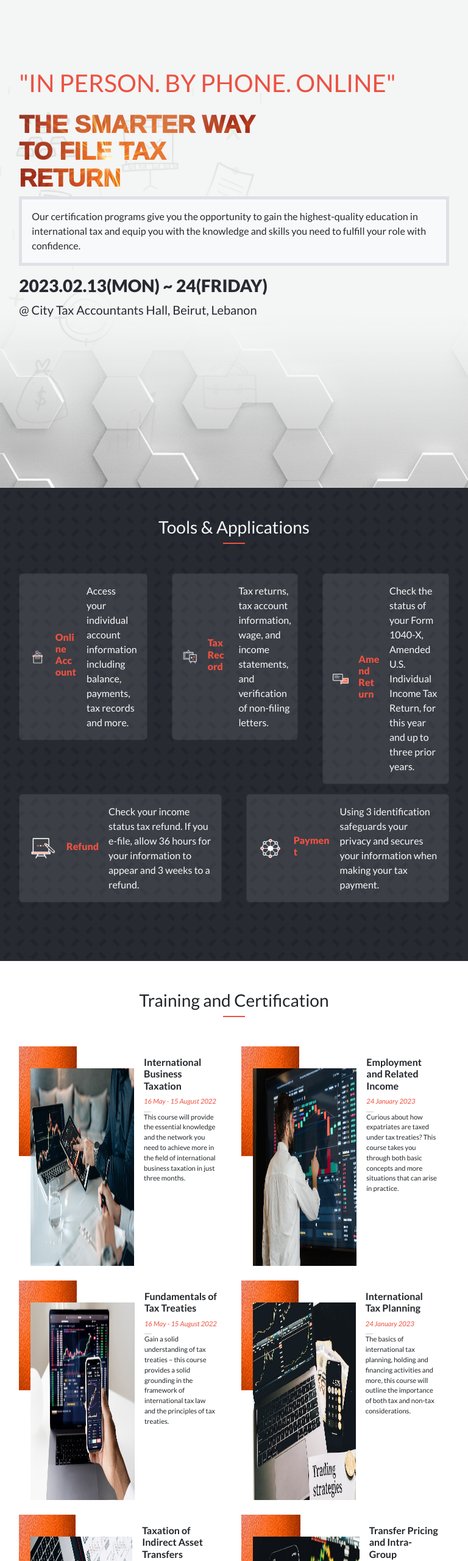
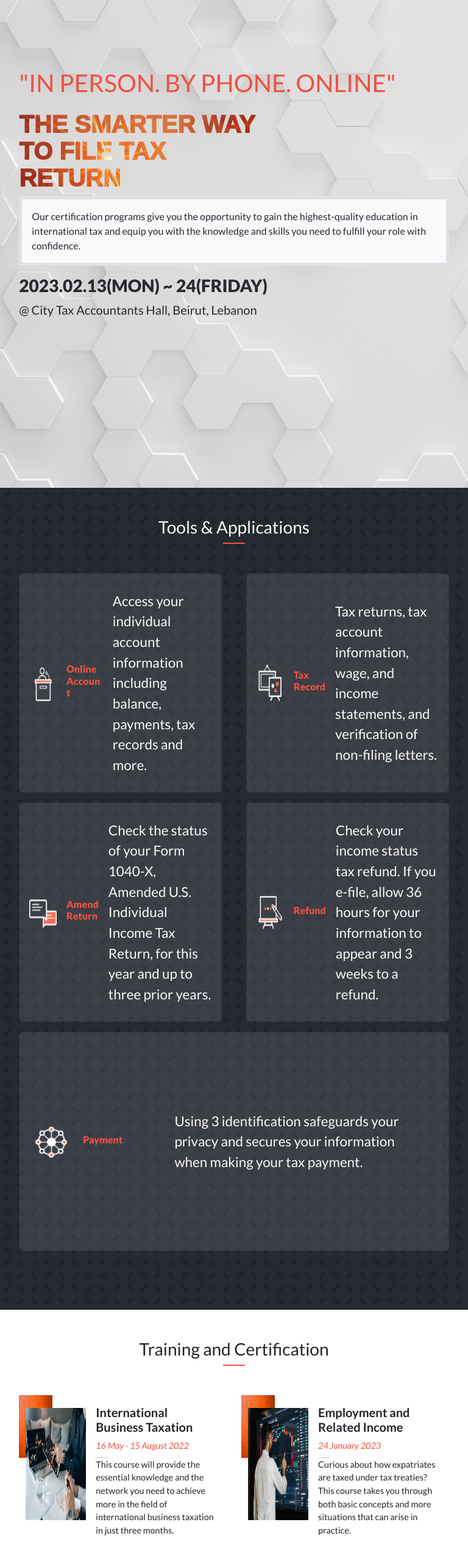
Before and after one commit to HanaSabih/capstone-project1-accountant-website, a website: page index.html in a window 768 px wide. Shown: the top 2560 px of the page at 61% size. Drawn offline with nearby package versions, Linux system fonts and the light colour scheme; a web font is replaced by a local one.

Commit message:
Update style.css

```diff
--- a/style.css
+++ b/style.css
@@ -20,8 +20,6 @@ body {
 
 a {
   text-decoration: none;
-
-  /* color: white; */
 }
 
 a:hover {
@@ -66,11 +64,14 @@ a:hover {
 
 /* hero section */
 .hero {
-  background-image:
-    url("./assets/images/hero/hero-1.png"),
-    url("./assets/images/hero/hero3.jpg");
-  background-position: center;
+  background:
+    linear-gradient(
+      rgba(242, 237, 237, 0.5),
+      rgba(242, 237, 237, 0.5)
+    ),
+    url(./assets/images/hero/hero3.jpg);
   background-repeat: no-repeat;
+  background-position: center center;
   background-size: cover;
 }
 
@@ -91,8 +92,6 @@ a:hover {
   font-weight: 1000;
   font-size: 5rem;
   line-height: 1.1;
-
-  /* background-clip: text; */
   -webkit-background-clip: text;
   background-image: url(./assets/images/hero/hbgd6.jpg);
   background-position: left 23%, right top;
@@ -120,7 +119,7 @@ a:hover {
 
 /* course Section */
 .courseSection .images {
-  width: 70%;
+  width: 100%;
   margin: 1rem;
 }
 
@@ -190,6 +189,10 @@ a:hover {
   background-size: cover;
 }
 
+.toolsapp .card:hover {
+  border: 1px solid white;
+}
+
 @media screen and (min-width: 768px) {
   .width8 {
     width: 80%;
@@ -197,6 +200,14 @@ a:hover {
 
   .width5 {
     width: 50%;
+  }
+
+  .toolsapp .card {
+    height: 45vh;
+  }
+
+  .toolsapp .card-text {
+    font-size: 2.8vh;
   }
 
   /* header */
@@ -215,7 +226,7 @@ a:hover {
   }
 
   .nav-link {
-    margin-left: 10vh;
+    margin-left: 2rem;
   }
 
   .nav-item .btn {
@@ -286,6 +297,10 @@ a:hover {
 
   .desksection {
     background-color: #2e2e2e;
+  }
+
+  .courseSection h3 {
+    font-size: 3vh;
   }
 }
 
@@ -449,21 +464,26 @@ a:hover {
 
   /* courseSection */
   .courseSection .card {
-    height: 45vh;
+    height: 16rem;
   }
 
   .courseSection .images {
-    width: 150vh;
+    width: 50%;
     margin: 0;
     margin-right: 1rem;
-  }
-
-  .courseSection .card-title {
-    font-size: 1rem;
+    height: 80%;
   }
 
   .courseSection p {
-    font-size: 0.7rem;
+    font-size: 1.8vh;
+  }
+
+  .courseSection h3 {
+    font-size: 3vh;
+  }
+
+  .courseSection .card-body {
+    width: 95%;
   }
 
   .homedesk {
```
